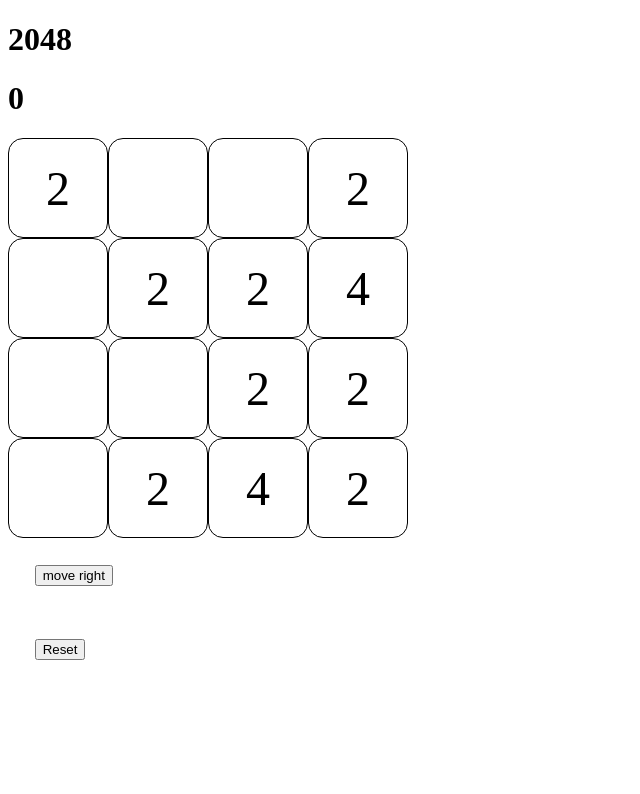
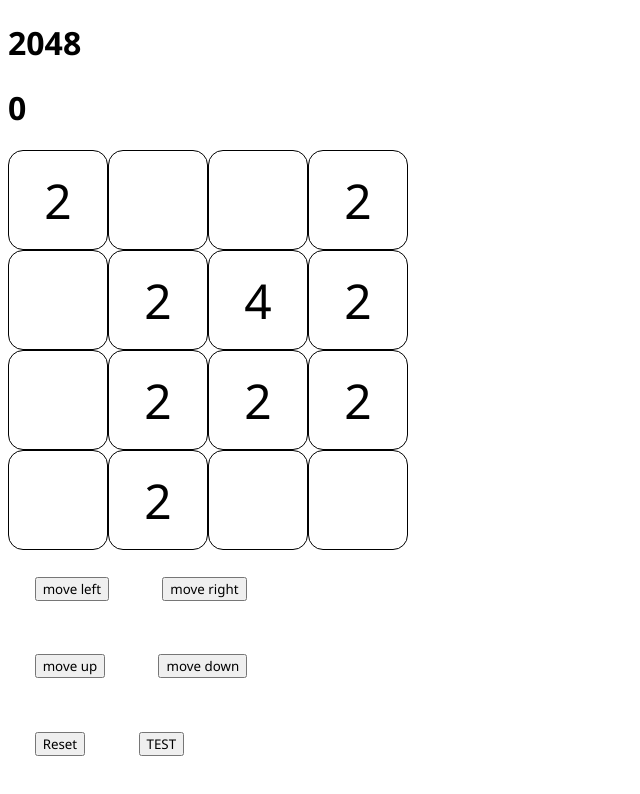
Before and after one commit to ignaciocarle/2048, an Angular app: page / in a window 1280 px wide. Shown: the top 794 px of the page, without its empty margins (0-640 px from the left). Built offline with nearby package versions, Linux system fonts and the light colour scheme.

Commit message:
move right y move left listos

```diff
--- a/src/app/components/board/board.component.html
+++ b/src/app/components/board/board.component.html
@@ -1,10 +1,17 @@
 <h1>{{ score }}</h1>
 
 <div class="board">
-  <div class="tile" *ngFor="let value of board">
-    <p *ngIf="value !== 0">{{ value }}</p>
+  <div class="board-row" *ngFor="let row of board">
+    <div class="tile" *ngFor="let value of row">
+      <p *ngIf="value != 0">{{ value }}</p>
+    </div>
   </div>
 </div>
+<button class="btn" (click)="this.moveLeft()">move left</button>
 <button class="btn" (click)="this.moveRight()">move right</button>
 <br />
+<button class="btn" (click)="this.moveUp()">move up</button>
+<button class="btn" (click)="this.moveDown()">move down</button>
+<br />
 <button class="btn" (click)="this.newgame(boardSize)">Reset</button>
+<button class="btn" (click)="this.testTranspose()">TEST</button>
--- a/src/app/components/board/board.component.scss
+++ b/src/app/components/board/board.component.scss
@@ -1,8 +1,11 @@
 .board {
   display: flex;
-  flex-wrap: wrap;
-  width: 400px;
-  height: 400px;
+  flex-direction: column;
+}
+
+.board-row {
+  display: flex;
+  flex-direction: row;
 }
 
 .tile {
--- a/src/app/components/board/board.component.ts
+++ b/src/app/components/board/board.component.ts
@@ -1,5 +1,5 @@
 import { Component, OnInit } from '@angular/core';
-import { map } from 'rxjs';
+
 
 @Component({
   selector: 'app-board',
@@ -9,7 +9,8 @@
 export class BoardComponent implements OnInit {
 
   boardSize: number = 4;
-  board: number[] = Array(this.boardSize * this.boardSize).fill(0);
+  board!: number[][];
+  previousBoard!: number[][];
   goal: number = 2048;
   score: number = 0;
 
@@ -20,41 +21,102 @@
   }
 
   newgame(size: number) {
-    this.board = [];
+    const newBoard: number[][] = Array(this.boardSize).fill(Array(this.boardSize).fill(0));
 
     const testBoard = [
-      2, 0, 0, 2,
-      0, 2, 2, 4,
-      0, 0, 2, 2,
-      0, 2, 4, 2
+      [2, 0, 0, 2],
+      [0, 2, 4, 2],
+      [0, 2, 2, 2],
+      [0, 2, 0, 0]
     ]
-    testBoard.forEach(e => {
+    this.board = testBoard;
+
+
+    /*testBoard.forEach(e => {
       this.board.push(e)
-    });
+    });*/
 
   }
 
   //mover tiene que crear arrays de cada fila y operar cada uno por separado, luego acomodarlos de vuelta como el array orifginal
 
+  collapseRow(row: number[]): number[] {
+    const nextRow: number[] = [];
+    row.forEach((e, i, arr) => {
+      if (arr[i] === 0) return
+      if (arr[i] !== arr[i + 1]) {
+        nextRow.push(arr[i]);
+        return
+      }
+      nextRow.push(arr[i] * 2)
+      arr[i + 1] = 0
+    });
+    return nextRow
+  }
 
-  moveRight() {//arma las filas de izquierda a derecha
-    let newBoard: number[] = []
-    const lines: number[][] = []
+  move(board: number[][]): number[][] {
+    const nextBoard: number[][] = [];
+    this.previousBoard = this.board;
+
+    board.forEach((row: number[]) => {
+      const noZeros: number[] = row.filter(e => e !== 0);
+      const collapsed: number[] = this.collapseRow(noZeros);
+      const zeros: number[] = Array(row.length - collapsed.length).fill(0);
+      const newRow: number[] = zeros.concat(collapsed);
+      nextBoard.push(newRow);
+    });
+
+    return nextBoard;
+  }
+
+  reverse(board: number[][]): number[][] {
+    const reversed: number[][] = board;
+    reversed.forEach((row) => {
+      row.reverse()
+    });
+    return reversed;
+  }
+
+  transpose(board: number[][]): number[][] {
+    let transposed: number[][] = Array(this.boardSize).fill(Array(this.boardSize).fill(0));
+    board.forEach((row, x) => {
+      row.forEach((e, y) => {
+        transposed[y][x] = e;
+      });
+    });
 
 
-    this.board.forEach((e, i, a) => {
-      if (i % 4 === 0) {//por cada linea tiene que armarla, filtrarla, sumarla, llenarla y ponerla de vuelta en el array
-        let line = [a[i], a[i + 1], a[i + 2], a[i + 3]];
-        console.log(line);
-        const filtered: number[] = line.filter(e => e);
-        const missing = this.boardSize - filtered.length
-        const zeros = Array(missing).fill(0)
-        const newLine = zeros.concat(filtered)
-        newBoard = newBoard.concat(newLine)
-      }
-    });
-    this.board = newBoard
+    console.log(transposed);
+    this.board = transposed
+    return transposed
+  }
+
+  testTranspose() {
+    this.transpose(this.board)
+  }
+
+  moveRight() {
+    this.board = this.move(this.board)
+  }
+
+  moveLeft() {
+    this.board = this.reverse(
+      this.move(
+        this.reverse(
+          this.board)))
+  }
+
+  moveDown() {
+    this.board = this.transpose(
+      this.move(
+        this.transpose(
+          this.board)))
+  }
+
+  moveUp() {
+    this.board = this.transpose(this.move(this.transpose(this.board)))
   }
 
 
+
 }
--- a/src/styles.scss
+++ b/src/styles.scss
@@ -1,4 +1,5 @@
 /* You can add global styles to this file, and also import other style files */
 * {
   box-sizing: border-box;
+  font-family: "Segoe UI", Tahoma, Geneva, Verdana, sans-serif;
 }
```
